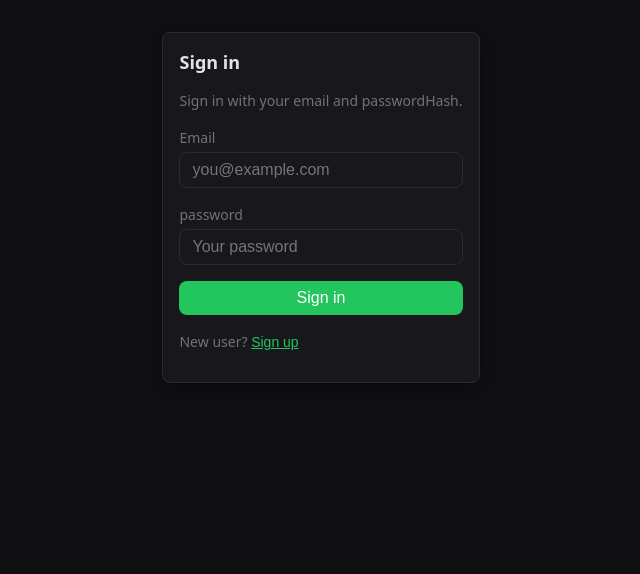
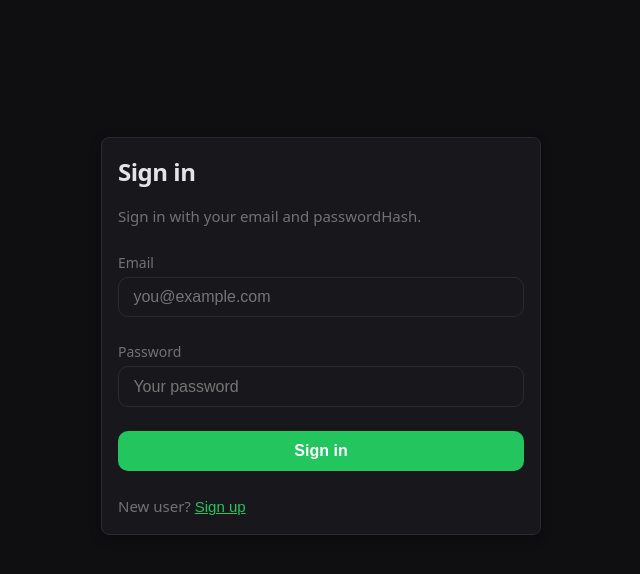
Before and after one commit to amanraj87/Menu-Management, a React (Vite) app in the folder WebApp/: page / in a window 1280 px wide. Shown: the top 574 px of the page, without its empty margins (319-959 px from the left). Built offline with nearby package versions, Linux system fonts and the light colour scheme.

Commit message:
Modify the login page

```diff
--- a/WebApp/src/app/(auth)/LoginPage.tsx
+++ b/WebApp/src/app/(auth)/LoginPage.tsx
@@ -59,13 +59,13 @@ export function LoginPage() {
   const isPending = loginPending || signUpPending
 
   return (
-    <Card title={isSignUp ? 'Sign up' : 'Sign in'}>
-      <p style={{ fontSize: '0.875rem', color: 'var(--color-text-muted)', marginBottom: '1rem' }}>
+    <Card className="login-card" title={isSignUp ? 'Sign up' : 'Sign in'}>
+      <p style={{ color: 'var(--color-text-muted)', marginBottom: '1.5rem' }}>
         {isSignUp
           ? 'Create an account. You will be able to choose meals as a person.'
           : 'Sign in with your email and passwordHash.'}
       </p>
-      <form onSubmit={handleSubmit} style={{ display: 'flex', flexDirection: 'column', gap: '1rem' }}>
+      <form onSubmit={handleSubmit} style={{ display: 'flex', flexDirection: 'column' }}>
         {isSignUp && (
           <Input
             label="Name"
@@ -84,7 +84,7 @@ export function LoginPage() {
           required
         />
         <Input
-          label="password"
+          label="Password"
           type="password"
           value={passwordHash}
           onChange={(e) => setpasswordHash(e.target.value)}
@@ -95,7 +95,7 @@ export function LoginPage() {
           {isPending ? (isSignUp ? 'Creating account…' : 'Signing in…') : isSignUp ? 'Sign up' : 'Sign in'}
         </Button>
       </form>
-      <p style={{ marginTop: '1rem', fontSize: '0.875rem', color: 'var(--color-text-muted)' }}>
+      <p>
         {isSignUp ? (
           <>
             Already have an account?{' '}
--- a/WebApp/src/app/layouts/AuthLayout.tsx
+++ b/WebApp/src/app/layouts/AuthLayout.tsx
@@ -4,7 +4,7 @@ import { Layout } from '@/shared/ui'
 export function AuthLayout() {
   return (
     <Layout className="layout-auth">
-      <div style={{ maxWidth: 400, margin: '2rem auto', padding: '0 1rem' }}>
+      <div className="auth-container">
         <Outlet />
       </div>
     </Layout>
--- a/WebApp/src/shared/ui/styles.css
+++ b/WebApp/src/shared/ui/styles.css
@@ -1,4 +1,50 @@
 /* Design system — mobile first */
+
+/* Auth / Login layout — full-height centered card */
+.layout-auth {
+  min-height: 100vh;
+  display: flex;
+  align-items: center;
+  justify-content: center;
+  padding: 1.5rem;
+  background: var(--color-bg);
+  background-image: radial-gradient(ellipse 80% 50% at 50% -20%, rgba(34, 197, 94, 0.08), transparent),
+    radial-gradient(ellipse 60% 40% at 100% 0%, rgba(34, 197, 94, 0.05), transparent),
+    radial-gradient(ellipse 60% 40% at 0% 0%, rgba(34, 197, 94, 0.05), transparent);
+}
+.auth-container {
+  width: 100%;
+  max-width: 440px;
+  margin-top: -8rem;
+}
+.login-card {
+  padding: 2.25rem;
+  border-radius: 16px;
+  border: 1px solid var(--color-border);
+  box-shadow: 0 25px 50px -12px rgba(0, 0, 0, 0.5), 0 0 0 1px rgba(255, 255, 255, 0.03);
+}
+.login-card .card-title {
+  font-size: 1.5rem;
+  font-weight: 600;
+  letter-spacing: -0.02em;
+  margin-bottom: 0.5rem;
+}
+.login-card .input-wrap { margin-bottom: 0.25rem; }
+.login-card .input-label { font-size: 0.875rem; font-weight: 500; color: var(--color-text-muted); }
+.login-card .input {
+  padding: 0.65rem 0.9rem;
+  font-size: 1rem;
+  border-radius: 10px;
+  transition: border-color 0.2s, box-shadow 0.2s;
+}
+.login-card .input:focus {
+  box-shadow: 0 0 0 3px rgba(34, 197, 94, 0.15);
+}
+.login-card .btn { padding: 0.7rem 1.25rem; font-size: 1rem; border-radius: 10px; font-weight: 600; }
+.login-card form { gap: 1.25rem; }
+.login-card p { font-size: 0.9375rem; line-height: 1.5; color: var(--color-text-muted); }
+.login-card > p:last-of-type { margin-top: 1.5rem; margin-bottom: 0; }
+
 :root {
   --color-bg: #0f0f12;
   --color-surface: #18181c;
```
